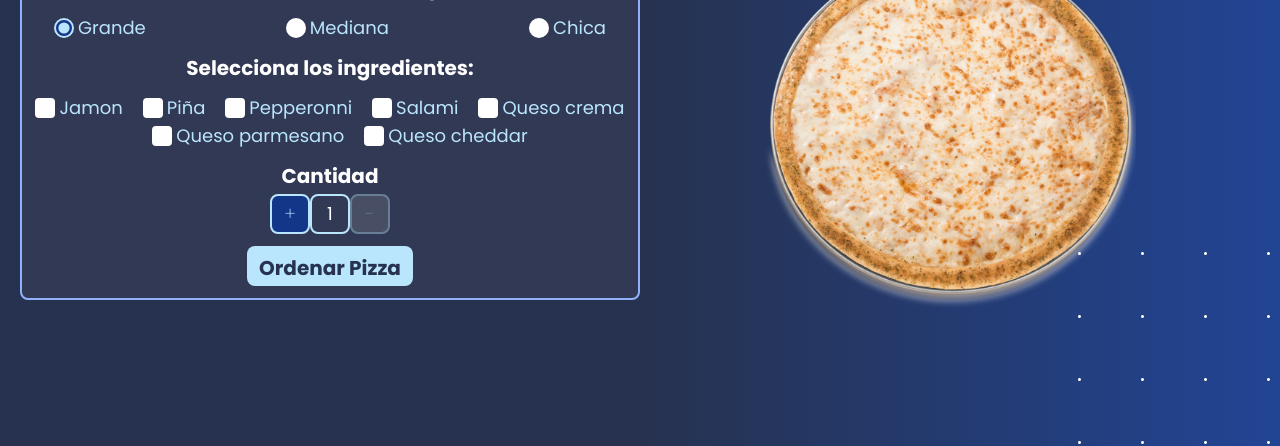
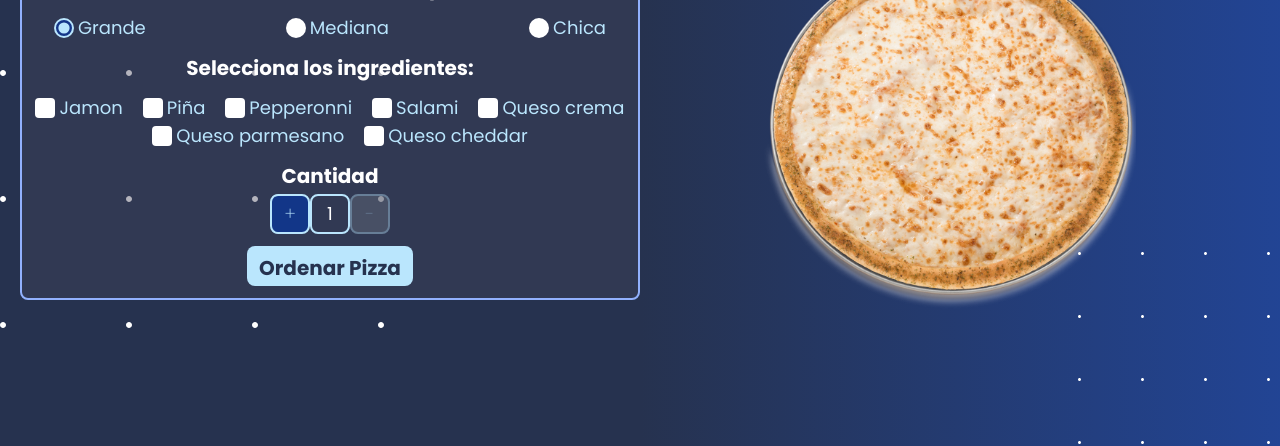
Before and after one commit to roblesvargas97/ReduxPizza, a React app: page /#/build-pizza in a window 1280 px wide. Shown: the part 346-792 px from the top of the page. Built offline with nearby package versions, Linux system fonts and the light colour scheme; what tw-elements would draw is missing.

Commit message:
:sparkles: Ornament

```diff
--- a/src/pages/BuildPizza/BuildPizza.jsx
+++ b/src/pages/BuildPizza/BuildPizza.jsx
@@ -219,6 +219,10 @@ const BuildPizza = () => {
       />
       <PointsOrnament
         styles="  hidden absolute lg:block  lg:bottom-[10px] lg:right-[10px] lg:w-48 lg:h-48 animate-pulse "
+        fillColor="#fff"
+      />
+      <PointsOrnament
+        styles="  hidden absolute lg:block  lg:bottom-0 lg:left-0 lg:w-96 lg:h-96 animate-pulse "
         fillColor="#fff"
       />
       <section className="w-full z-10 lg:w-[50%] lg:min-h-[75vh] min-w-[320px] flex flex-col justify-center items-center ">
```
